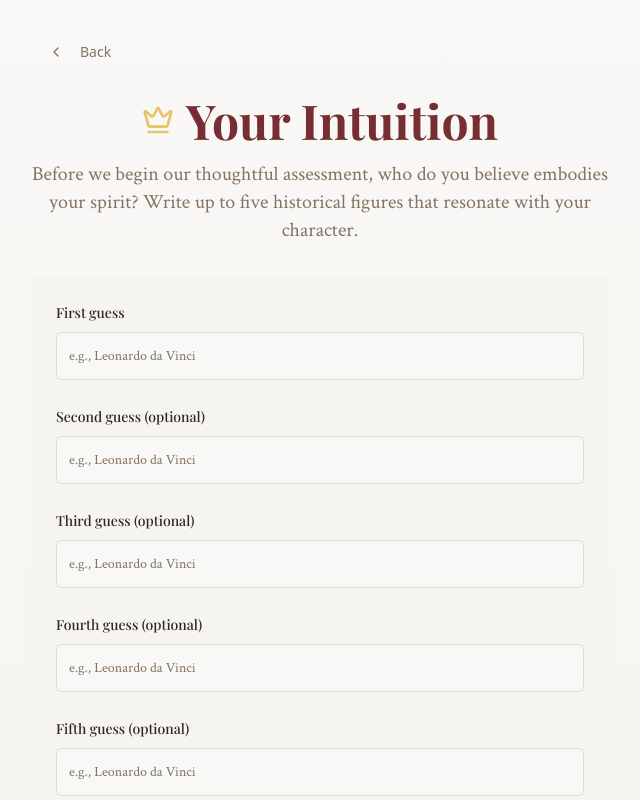
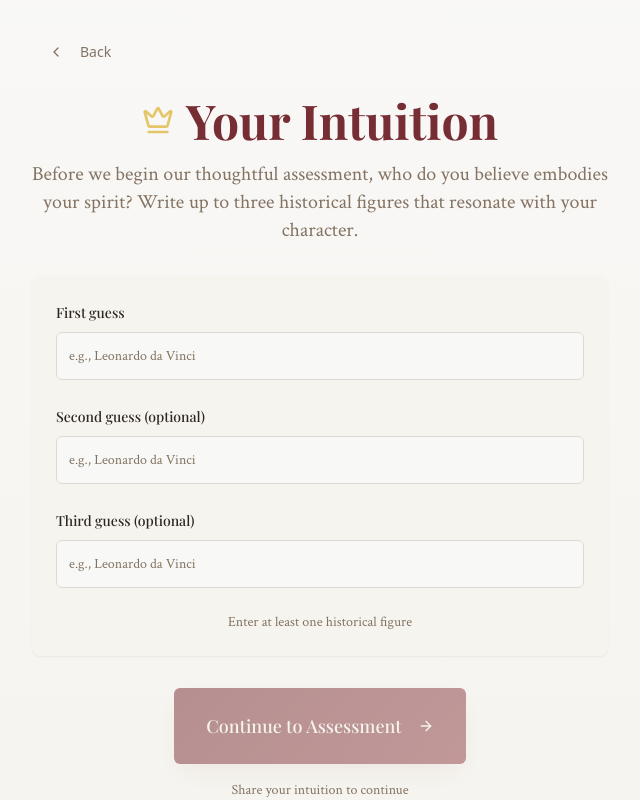
Before and after one commit to ayushsahu247/renaissance-soul-matcher, a React (Vite) app: page / in a window 1280 px wide. Both pictures are taken after a click on the button "Begin Your History Journey". Shown: the top 800 px of the page, without its empty margins (320-960 px from the left). Built offline with nearby package versions, Linux system fonts and the light colour scheme; a web font is replaced by a local one.

Commit message:
Update question options
Change question options to 5, and intuition section to 3.

```diff
--- a/src/components/GuessScreen.tsx
+++ b/src/components/GuessScreen.tsx
@@ -11,7 +11,7 @@ interface GuessScreenProps {
 }
 
 export const GuessScreen = ({ onComplete, onBack }: GuessScreenProps) => {
-  const [guesses, setGuesses] = useState<string[]>(["", "", "", "", ""]);
+  const [guesses, setGuesses] = useState<string[]>(["", "", ""]);
 
   const handleInputChange = (index: number, value: string) => {
     const newGuesses = [...guesses];
@@ -51,7 +51,7 @@ export const GuessScreen = ({ onComplete, onBack }: GuessScreenProps) => {
             </div>
             <p className="text-xl font-crimson text-muted-foreground max-w-xl mx-auto">
               Before we begin our thoughtful assessment, who do you believe embodies your spirit?
-              Write up to five historical figures that resonate with your character.
+              Write up to three historical figures that resonate with your character.
             </p>
           </div>
 
@@ -65,10 +65,7 @@ export const GuessScreen = ({ onComplete, onBack }: GuessScreenProps) => {
                       htmlFor={`guess-${index}`}
                       className="font-playfair font-medium text-foreground"
                     >
-                      {index === 0 ? "First guess" :
-                       index === 1 ? "Second guess (optional)" :
-                       index === 2 ? "Third guess (optional)" :
-                       index === 3 ? "Fourth guess (optional)" : "Fifth guess (optional)"}
+                      {index === 0 ? "First guess" : index === 1 ? "Second guess (optional)" : "Third guess (optional)"}
                     </Label>
                     <Input
                       id={`guess-${index}`}
```
Also changed, not shown: 1 other file (tests, documents, lock files or other folders).
